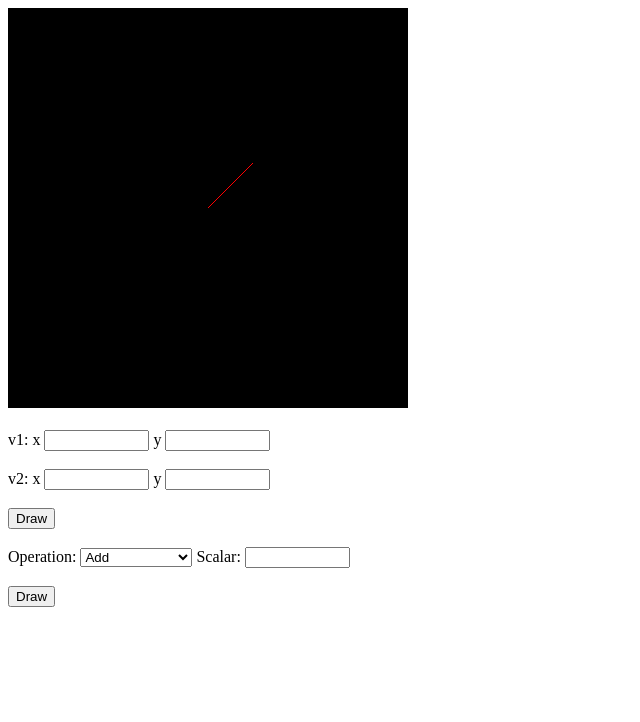
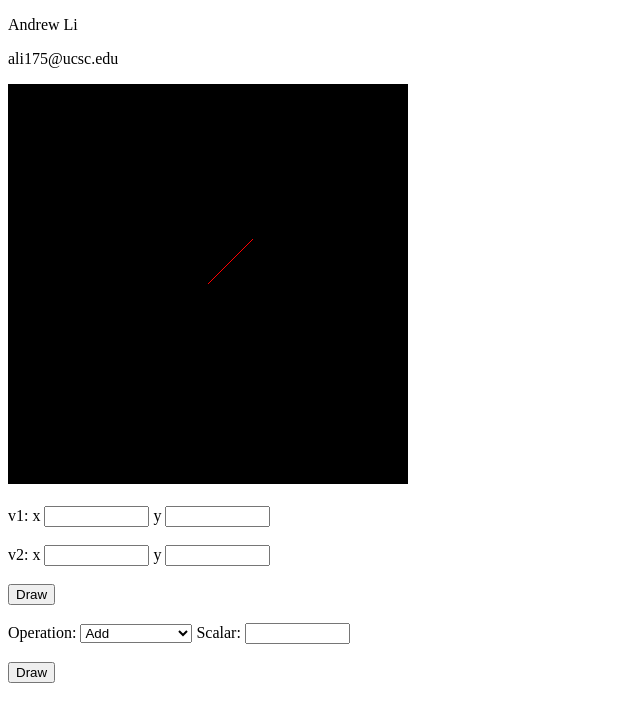
Before and after one commit to andrewli4938/CSE160, a plain HTML site: page asgn0/asgn0.html in a window 1280 px wide. Shown: the whole page, without its empty margins (0-640 px from the left). Drawn offline with Linux system fonts and the light colour scheme.

Commit message:
Added name and email

```diff
--- a/asgn0/asgn0.html
+++ b/asgn0/asgn0.html
@@ -6,6 +6,9 @@
   </head>
 
   <body onload="main()">
+    <p>Andrew Li</p>
+    <p>ali175@ucsc.edu</p>
+
     <canvas id="example" width="400" height="400">
       Please use a browser that supports "canvas"
     </canvas>
```
